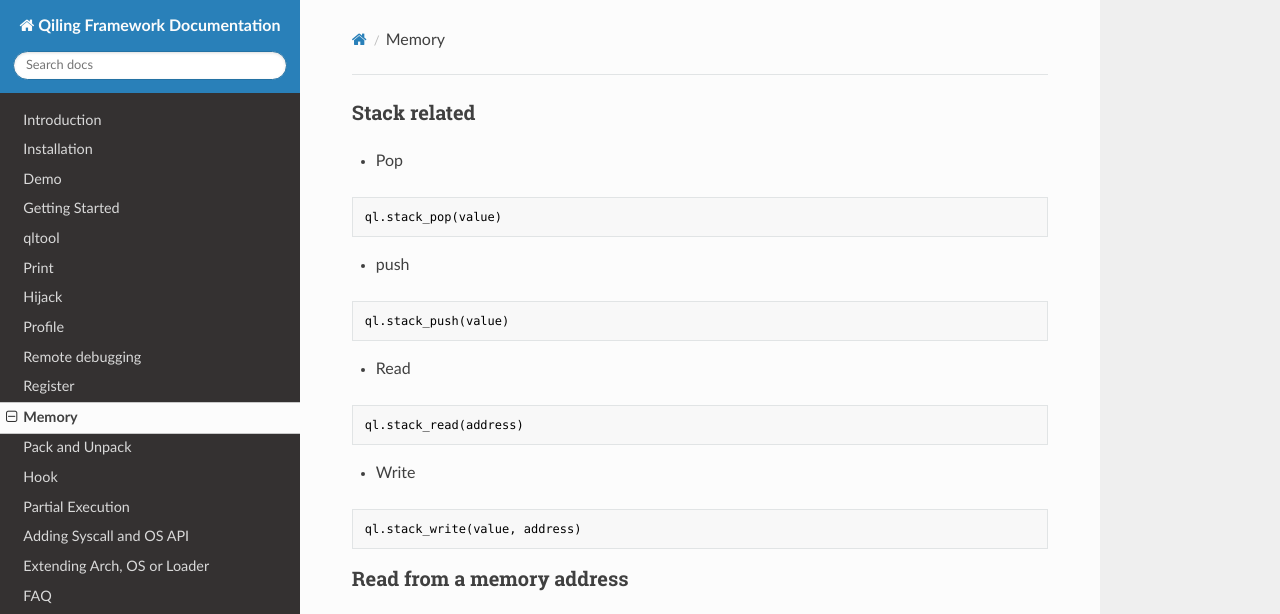
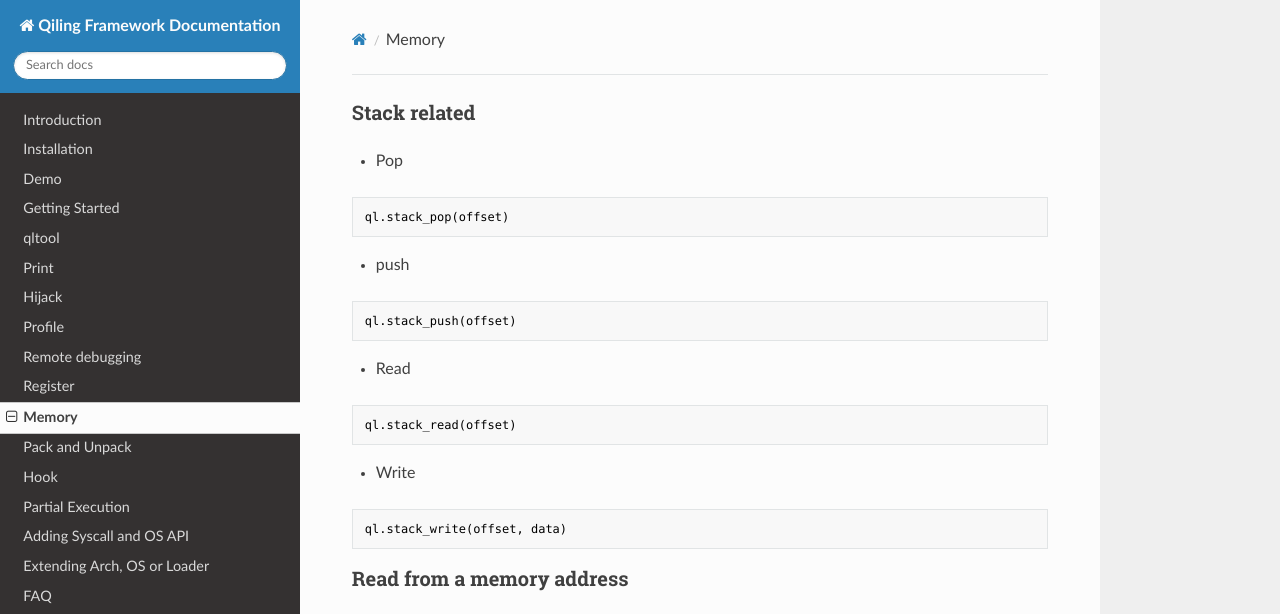
Before and after one commit to qilingframework/rtfd.io, an MkDocs documentation site: the page built from docs/memory.md, in a window 1280 px wide and 900 px high. Shown: the top 614 px of the window. Built offline with MkDocs 1.6.1, drawn with Linux system fonts in a browser that asks for light colours; nearby versions of some CDN libraries.

Commit message:
stack related usage

````diff
--- a/docs/memory.md
+++ b/docs/memory.md
@@ -6,22 +6,22 @@ title: Memory
 ### Stack related
 - Pop
 ```python
-ql.stack_pop(value)
+ql.stack_pop(offset)
 ```
 
 - push
 ```python
-ql.stack_push(value)
+ql.stack_push(offset)
 ```
 
 - Read
 ```python
-ql.stack_read(address)
+ql.stack_read(offset)
 ```
 
 - Write
 ```python
-ql.stack_write(value, address)
+ql.stack_write(offset, data)
 ```
 
 ### Read from a memory address
````
